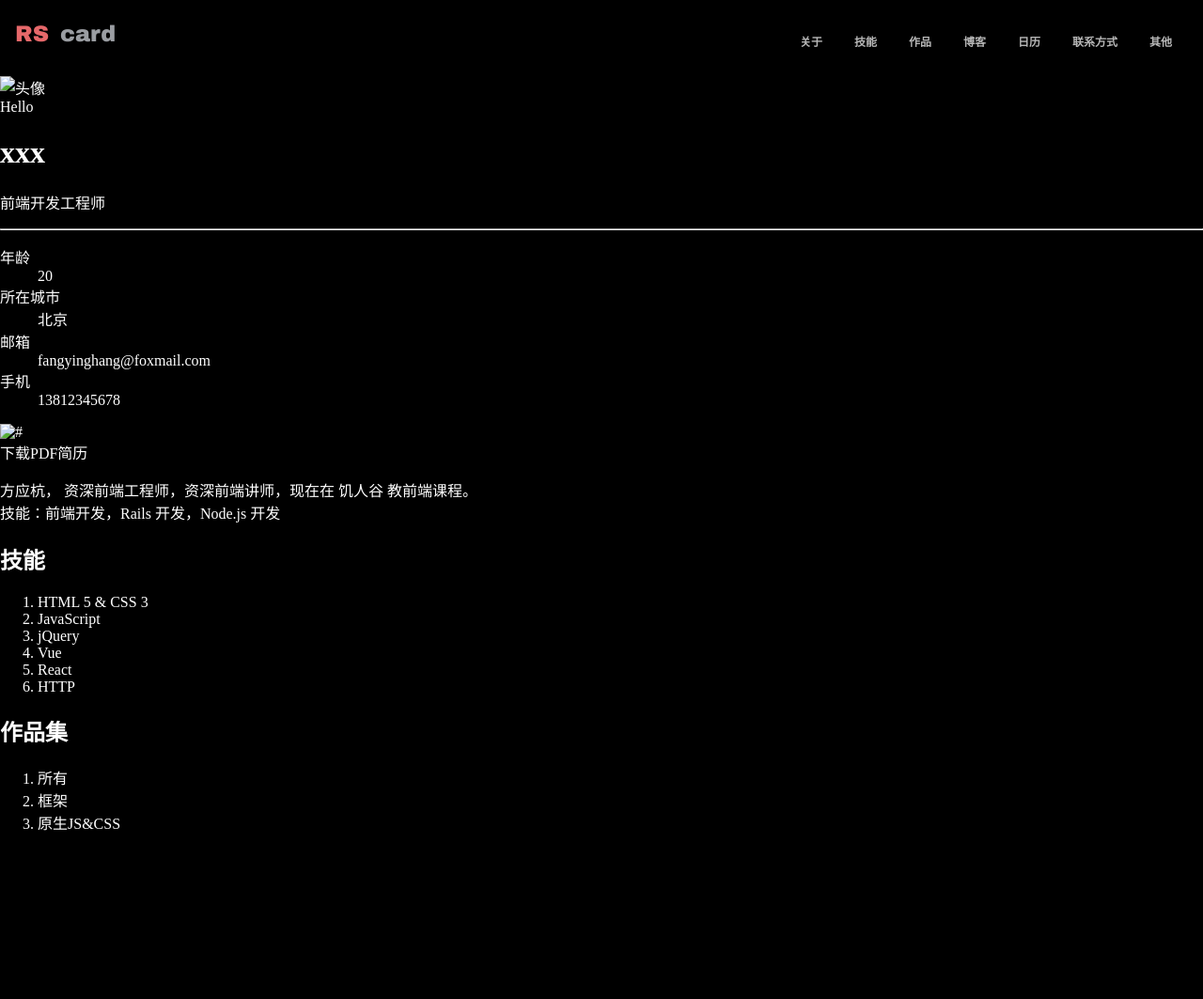
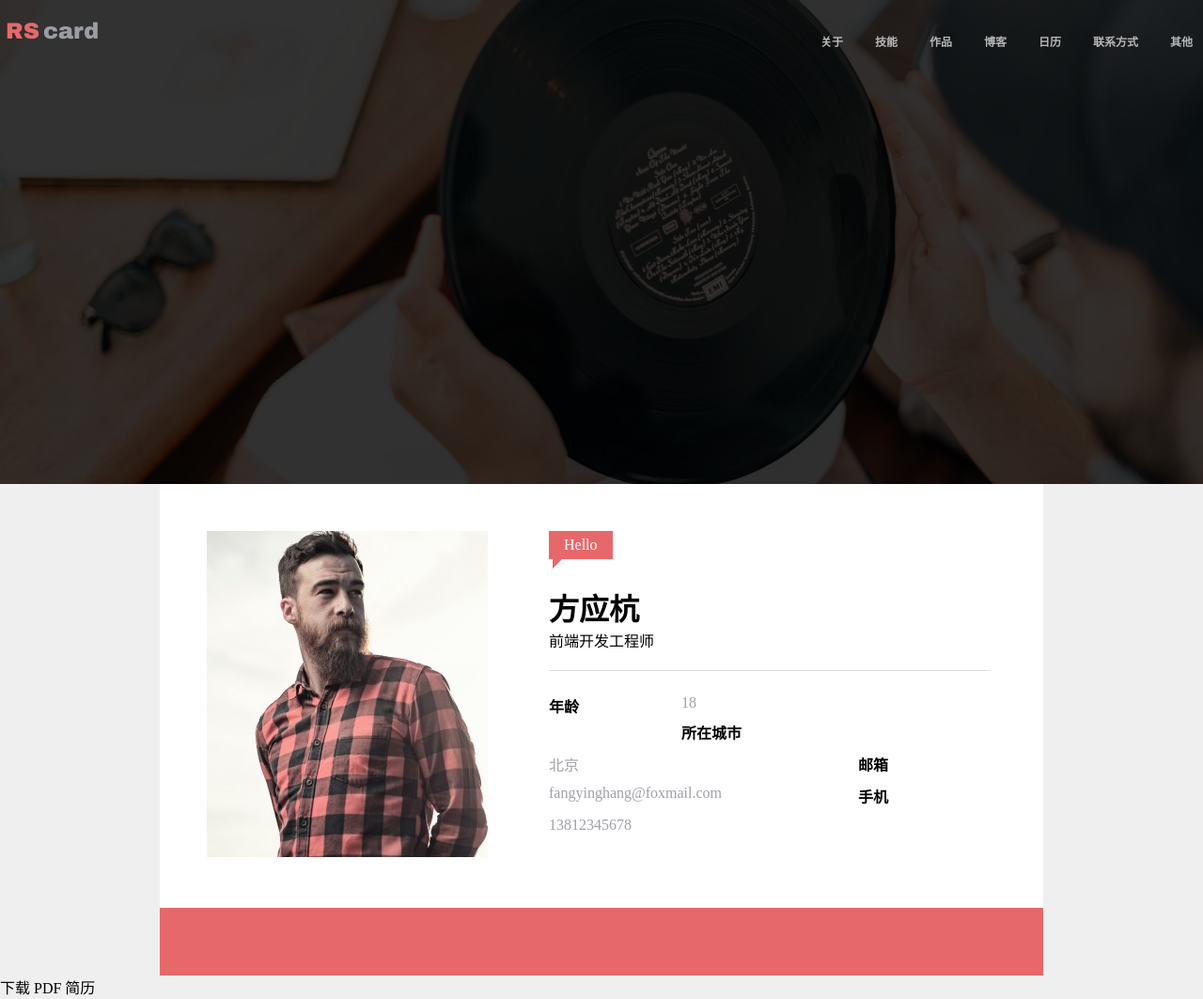
Before and after one commit to pang-1/resume, a plain HTML site: page index.html in a window 1280 px wide. Shown: the top 1063 px of the page at 94% size. Before the commit the page ends 903 px from the top, so only its background shows below. Drawn offline with Linux system fonts and the light colour scheme.

Commit message:
first commit

```diff
--- a/a.css
+++ b/a.css
@@ -1,60 +1,162 @@
-body{
-    background: black;
-    color:white;
+body {
+    background: #efefef;
     margin: 0;
   }
-a{
+  a {
     color: inherit;
     text-decoration: none;
   }
+  * {
+    margin: 0;
+    padding: 0;
+  }
+  hr{
+    height: 0;
+    border: none;
+    border-top: 1px solid #DEDEDE;
+  }
   .clearfix::after {
-    content: "";
+    content: '';
     display: block;
     clear: both;
   }
-.topNavBar{
-    padding: 20px 16px 20px 16px;
+
+  .topNavBar {
+    padding: 20px 0px 20px 6px;
+    position: fixed;
+    top: 0;
+    left: 0;
+    width: 100%;
   }
-
-.topNavBar>nav{
-    padding-top:7px;
+  .topNavBar-inner {
+    padding: 0 16px;
   }
-.topNavBar>nav>ul{
+  .topNavBar nav {
+      float: right;
+    padding-top: 7px;
+  }
+  .topNavBar nav > ul {
     list-style: none;
     margin: 0;
     padding: 0;
-
   }
-.topNavBar>nav>ul>li{
+  .topNavBar nav > ul > li {
     float: left;
     margin-left: 17px;
     margin-right: 17px;
   }
-.topNavBar>nav>ul>li>a{
+  .topNavBar nav > ul > li > a {
     font-size: 12px;
     color: #b7b7b7;
-    text-decoration: none;
     font-weight: bold;
+    border-top: 3px solid transparent;
     border-bottom: 3px solid transparent;
-    border-top: 3px solid transparent;
     padding-top: 5px;
     padding-bottom: 5px;
     display: block;
   }
-.topNavBar>nav>ul>li>a:hover{
+  .topNavBar nav > ul > li > a:hover {
     border-bottom: 3px solid #e06567;
   }
-.topNavBar .logo{
+
+  .topNavBar .logo {
     font-size: 24px;
     font-family: 'Arial Black';
-    padding-top:  3px;
+    padding-top: 3px;
     padding-bottom: 4px;
   }
-.topNavBar .logo .rs{
+  .topNavBar .logo .rs {
     margin-right: 4px;
-    color:#E6686A;
+    color: #e6686a;
   }
-.topNavBar .logo .card{
-    font-size: 24px;
-    color: #9A9Da2;
+  .topNavBar .logo .card {
+    color: #9a9da2;
   }
+  .banner {
+    height: 515px;
+    background-image: url(./img/rs-cover.jpg);
+    background-position: center center;
+    background-size: cover;
+  }
+  .banner .mask {
+    height: 515px;
+    background-color: rgba(0, 0, 0, 0.8);
+  }
+
+  .userCard {
+    max-width: 940px;
+    margin-left: auto;
+    margin-right: auto;
+    background-color: #ffffff;
+  }
+  .userCard .welcome {
+    background: #e6686a;
+    color: white;
+    display: inline-block;
+    padding: 4px 16px;
+    line-height: 22px;
+    position: relative;
+    margin-bottom: 10px;
+  }
+  .userCard .welcome .triangle {
+    display: block;
+    border: 10px solid transparent;
+    width: 0px;
+    border-left-color: #e6686a;
+    border-top-width: 0px;
+    position: absolute;
+    left: 4px;
+    top: 100%;
+  }
+  .userCard .picture {
+    float: left;
+  }
+  .userCard .text {
+    float: left;
+    margin-left: 65px;
+    width: 470px;
+  }
+  .userCard .text h1{
+    margin-top: 18px;
+  }
+  .userCard .text hr{
+    margin: 20px 0;
+  }
+  .userCard .pictureAndText {
+    padding: 50px;
+  }
+  .userCard dl dt,
+  .userCard dl dd{
+    float: left;
+    padding: 5px 0;
+  }
+  .userCard dl dt{
+    width: 30%;
+    font-weight: bold;
+  }
+  .userCard dl dd{
+    width: 70%;
+    color: #9da0a7;
+  }
+
+  .userCard > footer.media{
+    background: #E6686A;
+    text-align: center;
+  }
+  .userCard > footer.media > a{
+    display: inline-block;
+    width: 40px;
+    line-height: 30px;
+    padding: 5px 0;
+    border-radius: 50%;
+    margin: 16px;
+  }
+  .userCard > footer.media > a:hover{
+    background: #CF5D5F;
+  }
+  .userCard svg{
+    width: 30px;
+    height: 30px;
+    fill: white;
+    vertical-align: top;
+  }
--- a/index.html
+++ b/index.html
@@ -3,14 +3,14 @@
   <head>
    <title>个人简历</title>
    <link rel="stylesheet" href="a.css">
+   <script src="//at.alicdn.com/t/font_451045_32zbfqegtq3t0529.js"></script>
   </head>
    <body>
      <div class="topNavBar clearfix">
-     <a class="logo" href="#" alt=logo style="float:left">
-         <span class="rs">RS</span>
-         <span class="card">card</span>
+     <a class="logo" href="#" alt=logo>
+         <span class="rs">RS</span><span class="card">card</span>
      </a>
-     <nav style="float:right">
+       <nav>
          <ul class="clearfix">
             <li><a href="#">关于</a></li>
             <li><a href="#">技能</a></li>
@@ -22,22 +22,25 @@
          </ul>
        </nav>
     </div>
-     <div class="banner" style="background-image: url(#)">
+     <div class="banner">
+    <div class="mask"></div>
   </div>
   <main>
-         <div class="card">
+    <div class="userCard">
+      <div class="pictureAndText clearfix">
         <div class="picture">
-            <img src="#" alt="头像">
+          <img src="./img/avatar.jpg" width=299 height=347 alt="头像">
         </div>
         <div class="text">
-            <div class="profile">
-            <span class="welcome">Hello</span>
-            <h1>xxx</h1>
+          <span class="welcome">Hello
+            <span class="triangle"></span>
+          </span>
+          <h1>方应杭</h1>
           <p>前端开发工程师</p>
           <hr>
           <dl>
             <dt>年龄</dt>
-                <dd>20</dd>
+            <dd>18</dd>
             <dt>所在城市</dt>
             <dd>北京</dd>
             <dt>邮箱</dt>
@@ -46,24 +49,33 @@
             <dd>13812345678</dd>
           </dl>
         </div>
+      </div>
       <footer class="media">
-               <a href="#"><img src="#" alt="#"></a>
-               <a href=""><img src="" alt=""></a>
-               <a href=""><img src="" alt=""></a>
-               <a href=""><img src="" alt=""></a>
-               <a href=""><img src="" alt=""></a>
-               <a href=""><img src="" alt=""></a>
-               <a href=""><img src="" alt=""></a>
-
+            <a href="#">
+              <svg class="icon" aria-hidden="true">
+                  <use xlink:href="#icon-github"></use>
+              </svg>
+            </a>
+            <a href="#">
+              <svg class="icon" aria-hidden="true">
+                  <use xlink:href="#icon-Ankerwebicon-"></use>
+              </svg>
+            </a>
+            <a href="#">
+              <svg class="icon" aria-hidden="true">
+                  <use xlink:href="#icon-weibo"></use>
+              </svg>
+            </a>
           </footer>
     </div>
-        </div>
-        <a class="button" href="#">下载PDF简历</a>
+
+    <a class="button" href="#">下载 PDF 简历</a>
 
     <p>
-            方应杭， 资深前端工程师，资深前端讲师，现在在 饥人谷 教前端课程。<br>
-            技能：前端开发，Rails 开发，Node.js 开发
+      方应杭， 资深前端工程师，资深前端讲师，现在在 饥人谷 教前端课程。
+      <br> 技能：前端开发，Rails 开发，Node.js 开发
     </p>
+
   </main>
   <section>
     <h2>技能</h2>
@@ -85,11 +97,13 @@
         <li>原生JS&amp;CSS</li>
       </ol>
     </nav>
+
     <div class="jobs">
       <div class="big"></div>
       <div class="small"></div>
       <div class="small"></div>
     </div>
+
   </section>
    </body>
    </html>
```
Also changed, not shown: img/avatar.jpg (added), img/rs-cover.jpg (added), 1 other file. Lines whose indentation alone changed are shown as unchanged.
